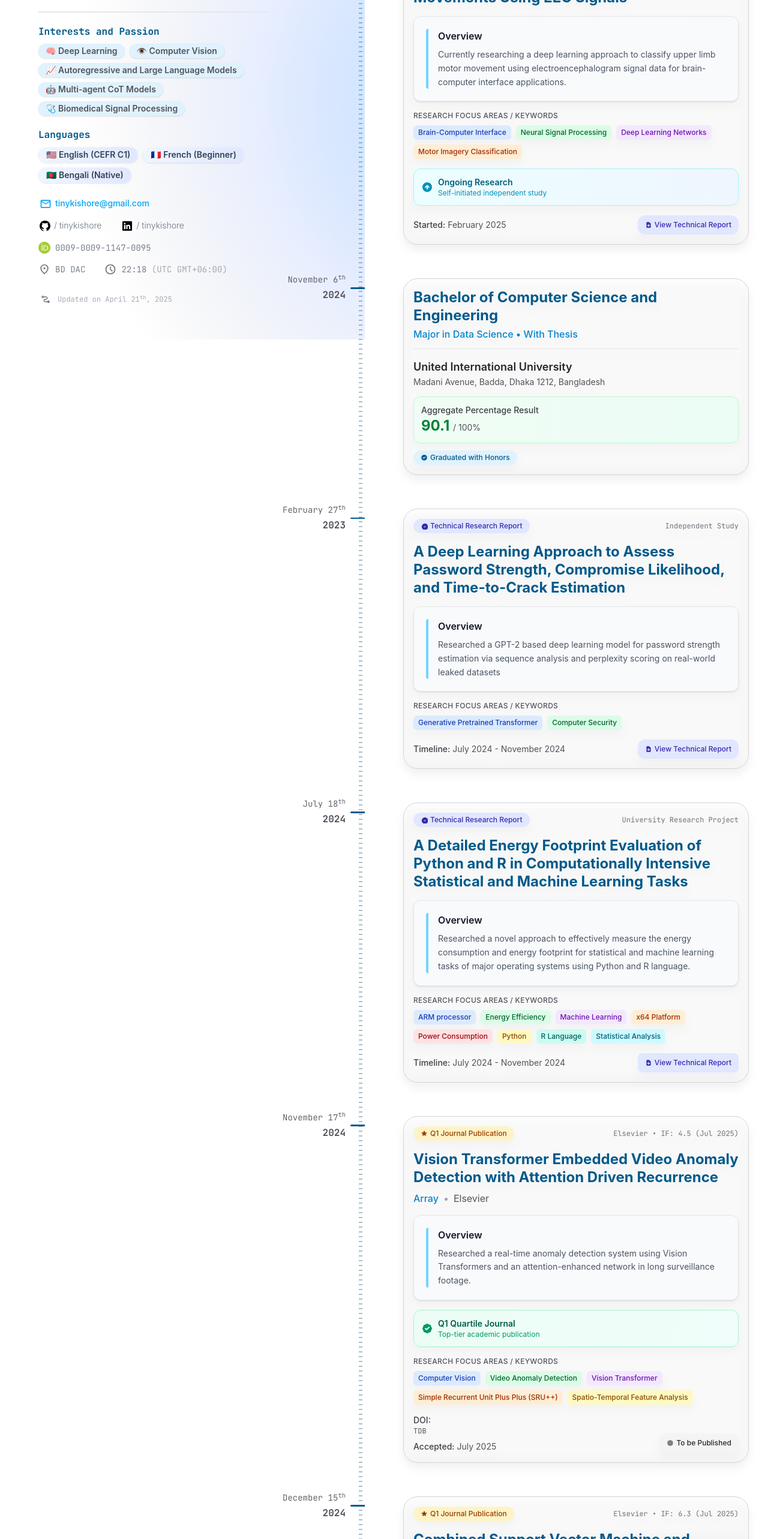
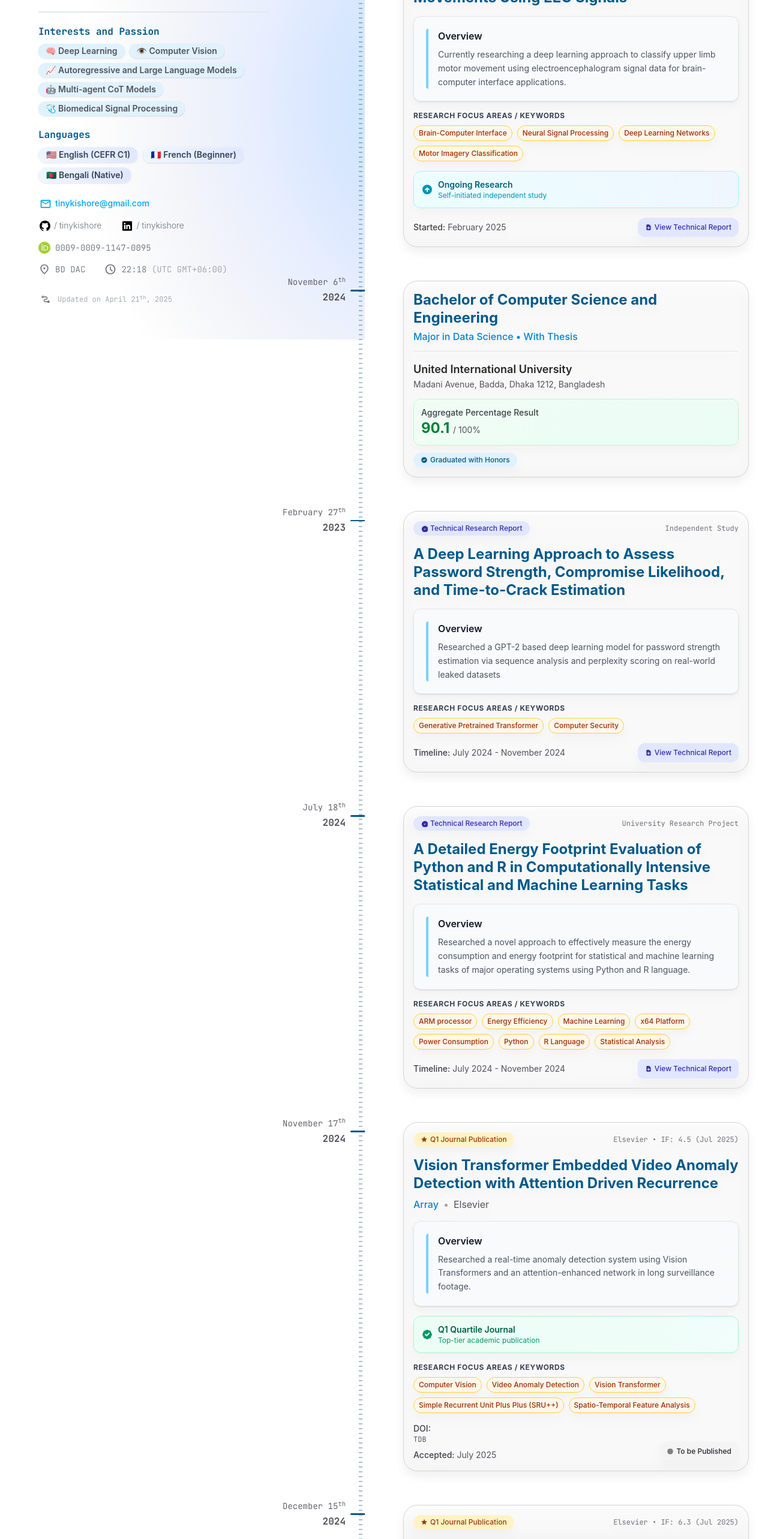
Before and after one commit to kishoreshanto/kishoreshanto, a SvelteKit app: page / in a window 1280 px wide. Shown: the part 234-2800 px from the top of the page at 60% size. Built offline with nearby package versions, Linux system fonts and the light colour scheme.

Commit message:
Refactor research card components for consistent styling and structure; add research tag styles in global CSS

```diff
--- a/src/components/Cards/EEGResearch.svelte
+++ b/src/components/Cards/EEGResearch.svelte
@@ -33,7 +33,7 @@ let { date, onshowmodal }: Props = $props();
         </div>
 
         <!-- Research Summary Section -->
-        <div class="bg-gradient-to-r from-slate-50 via-gray-50 to-slate-50 dark:from-slate-800/50 dark:via-gray-800/50 dark:to-slate-800/50 rounded-xl p-5 border border-gray-200 dark:border-gray-700 shadow-sm">
+        <div class="research-overview">
             <div class="flex items-start space-x-3 border-l-4 border-sky-300 pl-4 rounded-sm">
                 <div>
                     <p class="font-semibold text-gray-900 dark:text-white mb-2">Overview</p>
@@ -46,18 +46,18 @@ let { date, onshowmodal }: Props = $props();
 
         <!-- Research Tags -->
         <div class="space-y-2">
-            <p class="text-xs font-medium text-zinc-600 dark:text-zinc-400 uppercase tracking-wide">Research Focus Areas / Keywords</p>
+            <p class="text-xs font-bold text-gray-700 dark:text-gray-300 uppercase tracking-wider">Research Focus Areas / Keywords</p>
             <div class="flex flex-wrap gap-2">
-					<span class="inline-flex items-center px-2 py-1 rounded-md text-xs font-medium bg-blue-100 text-blue-800 dark:bg-blue-900/30 dark:text-blue-300">
+					<span class="research-tag">
 						Brain-Computer Interface
 					</span>
-                <span class="inline-flex items-center px-2 py-1 rounded-md text-xs font-medium bg-green-100 text-green-800 dark:bg-green-900/30 dark:text-green-300">
+                <span class="research-tag">
 						Neural Signal Processing
 					</span>
-                <span class="inline-flex items-center px-2 py-1 rounded-md text-xs font-medium bg-purple-100 text-purple-800 dark:bg-purple-900/30 dark:text-purple-300">
+                <span class="research-tag">
 						Deep Learning Networks
 					</span>
-                <span class="inline-flex items-center px-2 py-1 rounded-md text-xs font-medium bg-orange-100 text-orange-800 dark:bg-orange-900/30 dark:text-orange-300">
+                <span class="research-tag">
 						Motor Imagery Classification
 					</span>
             </div>
--- a/src/components/Cards/EnergyFootprint.svelte
+++ b/src/components/Cards/EnergyFootprint.svelte
@@ -33,7 +33,7 @@ let { date, onshowmodal }: Props = $props();
         </div>
 
         <!-- Research Summary Section -->
-        <div class="bg-gradient-to-r from-slate-50 via-gray-50 to-slate-50 dark:from-slate-800/50 dark:via-gray-800/50 dark:to-slate-800/50 rounded-xl p-5 border border-gray-200 dark:border-gray-700 shadow-sm">
+        <div class="research-overview">
             <div class="flex items-start space-x-3 border-l-4 border-sky-300 pl-4 rounded-sm">
 
                 <div>
@@ -46,30 +46,30 @@ let { date, onshowmodal }: Props = $props();
         </div>
         <!-- Research Tags -->
         <div class="space-y-2">
-            <p class="text-xs font-medium text-zinc-600 dark:text-zinc-400 uppercase tracking-wide">Research Focus Areas / Keywords</p>
+            <p class="text-xs font-bold text-gray-700 dark:text-gray-300 uppercase tracking-wider">Research Focus Areas / Keywords</p>
             <div class="flex flex-wrap gap-2">
-					<span class="inline-flex items-center px-2 py-1 rounded-md text-xs font-medium bg-blue-100 text-blue-800 dark:bg-blue-900/30 dark:text-blue-300">
+					<span class="research-tag">
 						ARM processor
 					</span>
-                <span class="inline-flex items-center px-2 py-1 rounded-md text-xs font-medium bg-green-100 text-green-800 dark:bg-green-900/30 dark:text-green-300">
+                <span class="research-tag">
 						Energy Efficiency
 					</span>
-                <span class="inline-flex items-center px-2 py-1 rounded-md text-xs font-medium bg-purple-100 text-purple-800 dark:bg-purple-900/30 dark:text-purple-300">
+                <span class="research-tag">
 						Machine Learning
 					</span>
-                <span class="inline-flex items-center px-2 py-1 rounded-md text-xs font-medium bg-orange-100 text-orange-800 dark:bg-orange-900/30 dark:text-orange-300">
+                <span class="research-tag">
 						x64 Platform
 					</span>
-                <span class="inline-flex items-center px-2 py-1 rounded-md text-xs font-medium bg-red-100 text-red-800 dark:bg-red-900/30 dark:text-red-300">
+                <span class="research-tag">
                         Power Consumption
-                                                    </span>
-                <span class="inline-flex items-center px-2 py-1 rounded-md text-xs font-medium bg-yellow-100 text-yellow-800 dark:bg-yellow-900/30 dark:text-yellow-300">
+                </span>
+                <span class="research-tag">
                         Python
                 </span>
-                <span class="inline-flex items-center px-2 py-1 rounded-md text-xs font-medium bg-teal-100 text-teal-800 dark:bg-teal-900/30 dark:text-teal-300">
+                <span class="research-tag">
                         R Language
                 </span>
-                <span class="inline-flex items-center px-2 py-1 rounded-md text-xs font-medium bg-cyan-100 text-cyan-800 dark:bg-cyan-900/30 dark:text-cyan-300">
+                <span class="research-tag">
                         Statistical Analysis
                 </span>
             </div>
--- a/src/components/Cards/LandSphereProject.svelte
+++ b/src/components/Cards/LandSphereProject.svelte
@@ -67,7 +67,7 @@ let { date, onshowmodal }: Props = $props();
 
 			<!-- Technology Stack -->
 			<div class="space-y-2">
-				<p class="text-xs font-medium text-zinc-600 dark:text-zinc-400 uppercase tracking-wide">Technology Stack</p>
+				<p class="text-xs font-bold text-gray-700 dark:text-gray-300 uppercase tracking-wider">Technology Stack</p>
 				<div class="flex flex-wrap gap-2">
 					<span class="inline-flex items-center px-2 py-1 rounded-md text-xs font-medium bg-blue-100 text-blue-800 dark:bg-blue-900/30 dark:text-blue-300">
 						PHP
--- a/src/components/Cards/PasswordCrackResearch.svelte
+++ b/src/components/Cards/PasswordCrackResearch.svelte
@@ -33,7 +33,7 @@ let { date, onshowmodal }: Props = $props();
         </div>
 
         <!-- Research Summary Section -->
-        <div class="bg-gradient-to-r from-slate-50 via-gray-50 to-slate-50 dark:from-slate-800/50 dark:via-gray-800/50 dark:to-slate-800/50 rounded-xl p-5 border border-gray-200 dark:border-gray-700 shadow-sm">
+        <div class="research-overview">
             <div class="flex items-start space-x-3 border-l-4 border-sky-300 pl-4 rounded-sm">
 
                 <div>
@@ -47,12 +47,12 @@ let { date, onshowmodal }: Props = $props();
 
         <!-- Research Tags -->
         <div class="space-y-2">
-            <p class="text-xs font-medium text-zinc-600 dark:text-zinc-400 uppercase tracking-wide">Research Focus Areas / Keywords</p>
+            <p class="text-xs font-bold text-gray-700 dark:text-gray-300 uppercase tracking-wider">Research Focus Areas / Keywords</p>
             <div class="flex flex-wrap gap-2">
-					<span class="inline-flex items-center px-2 py-1 rounded-md text-xs font-medium bg-blue-100 text-blue-800 dark:bg-blue-900/30 dark:text-blue-300">
+					<span class="research-tag">
 						Generative Pretrained Transformer
 					</span>
-                <span class="inline-flex items-center px-2 py-1 rounded-md text-xs font-medium bg-green-100 text-green-800 dark:bg-green-900/30 dark:text-green-300">
+                <span class="research-tag">
 						Computer Security
 					</span>
             </div>
--- a/src/components/Cards/PlantifyProject.svelte
+++ b/src/components/Cards/PlantifyProject.svelte
@@ -67,7 +67,7 @@ let { date, onshowmodal }: Props = $props();
 
 		<!-- Technology Stack -->
 		<div class="space-y-2">
-			<p class="text-xs font-medium text-zinc-600 dark:text-zinc-400 uppercase tracking-wide">Technology Stack</p>
+			<p class="text-xs font-bold text-gray-700 dark:text-gray-300 uppercase tracking-wider">Technology Stack</p>
 			<div class="flex flex-wrap gap-2">
 					<span class="inline-flex items-center px-2 py-1 rounded-md text-xs font-medium bg-orange-100 text-orange-800 dark:bg-orange-900/30 dark:text-orange-300">
 						Svelte
--- a/src/components/Cards/VADResearch.svelte
+++ b/src/components/Cards/VADResearch.svelte
@@ -39,7 +39,7 @@ let { date, onshowmodal }: Props = $props();
         </div>
 
         <!-- Summary Section -->
-        <div class="bg-gradient-to-r from-slate-50 via-gray-50 to-slate-50 dark:from-slate-800/50 dark:via-gray-800/50 dark:to-slate-800/50 rounded-xl p-5 border border-gray-200 dark:border-gray-700 shadow-sm">
+        <div class="research-overview">
             <div class="flex items-start space-x-3 border-l-4 border-sky-300 pl-4 rounded-sm">
 
                 <div>
@@ -68,22 +68,22 @@ let { date, onshowmodal }: Props = $props();
             </div>
         </div>
 
-               <div class="space-y-2">
-            <p class="text-xs font-medium text-zinc-600 dark:text-zinc-400 uppercase tracking-wide">Research Focus Areas / Keywords</p>
+        <div class="space-y-2">
+            <p class="text-xs font-bold text-gray-700 dark:text-gray-300 uppercase tracking-wider">Research Focus Areas / Keywords</p>
             <div class="flex flex-wrap gap-2">
-					<span class="inline-flex items-center px-2 py-1 rounded-md text-xs font-medium bg-blue-100 text-blue-800 dark:bg-blue-900/30 dark:text-blue-300">
+					<span class="research-tag">
 						Computer Vision
 					</span>
-                <span class="inline-flex items-center px-2 py-1 rounded-md text-xs font-medium bg-green-100 text-green-800 dark:bg-green-900/30 dark:text-green-300">
+                <span class="research-tag">
 						Video Anomaly Detection
 					</span>
-                <span class="inline-flex items-center px-2 py-1 rounded-md text-xs font-medium bg-purple-100 text-purple-800 dark:bg-purple-900/30 dark:text-purple-300">
+                <span class="research-tag">
 						Vision Transformer
 					</span>
-                <span class="inline-flex items-center px-2 py-1 rounded-md text-xs font-medium bg-orange-100 text-orange-800 dark:bg-orange-900/30 dark:text-orange-300">
+                <span class="research-tag">
 						Simple Recurrent Unit Plus Plus (SRU++)
 					</span>
-                                    <span class="inline-flex items-center px-2 py-1 rounded-md text-xs font-medium bg-yellow-100 text-yellow-800 dark:bg-yellow-900/30 dark:text-yellow-300">
+                <span class="research-tag">
                         Spatio-Temporal Feature Analysis
                 </span>
 
--- a/src/styles/global.css
+++ b/src/styles/global.css
@@ -118,3 +118,12 @@ hr {
 main{
     @apply flex min-h-full flex-col bg-white dark:bg-gray-950 antialiased
 }
+
+/* Research Tag Styles */
+.research-tag {
+    @apply inline-flex items-center px-2 py-1 rounded-full text-xs font-medium bg-orange-50 text-orange-800 dark:bg-orange-900/30 dark:text-orange-300 border border-amber-300
+}
+
+.research-overview {
+    @apply bg-gradient-to-r from-slate-50 via-gray-50 to-slate-50 dark:from-slate-800/50 dark:via-gray-800/50 dark:to-slate-800/50 rounded-xl p-5 border border-gray-200 dark:border-gray-700 shadow-sm
+}
```
Also changed, not shown: src/components/Cards/GBDTSVMResearch.svelte (+7 -7 lines), src/components/Cards/GarmentDefectResearch.svelte (+16 -1 lines), src/components/Cards/RFWOCResearch.svelte (+8 -8 lines).
